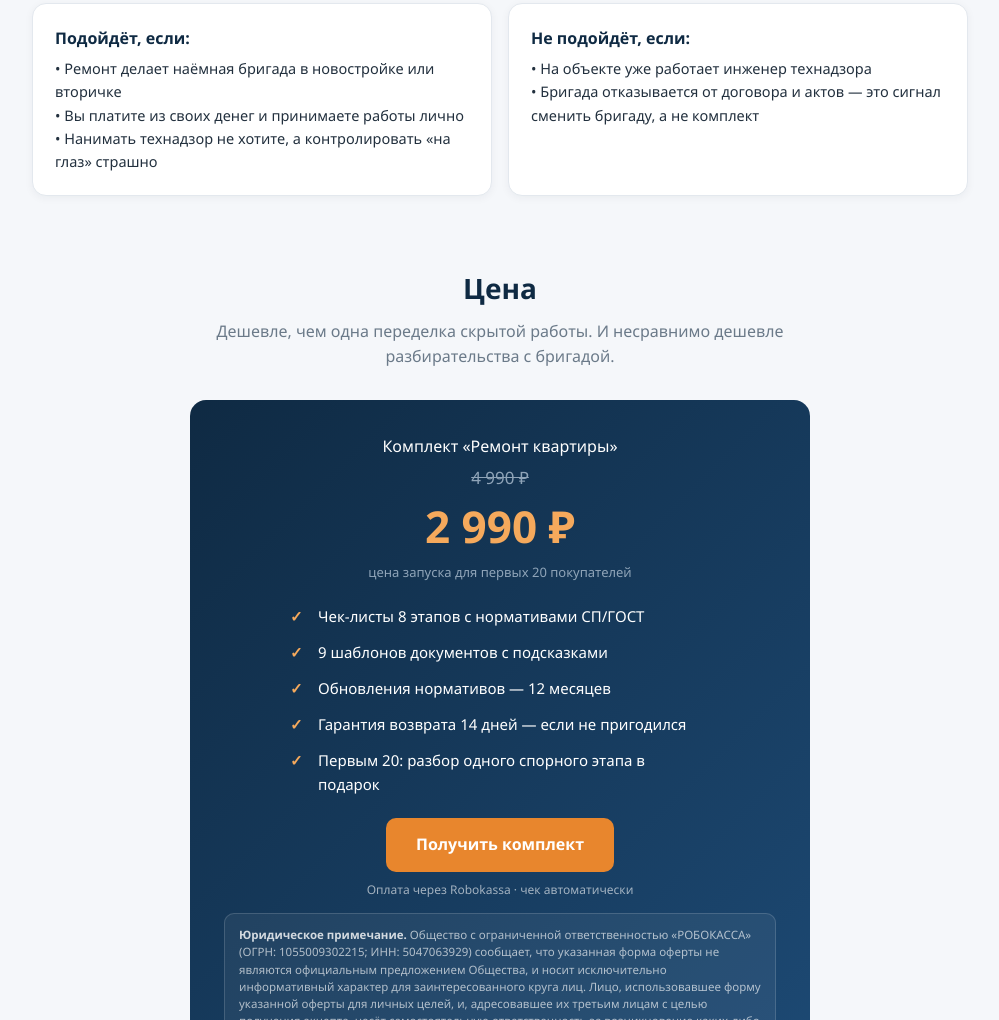
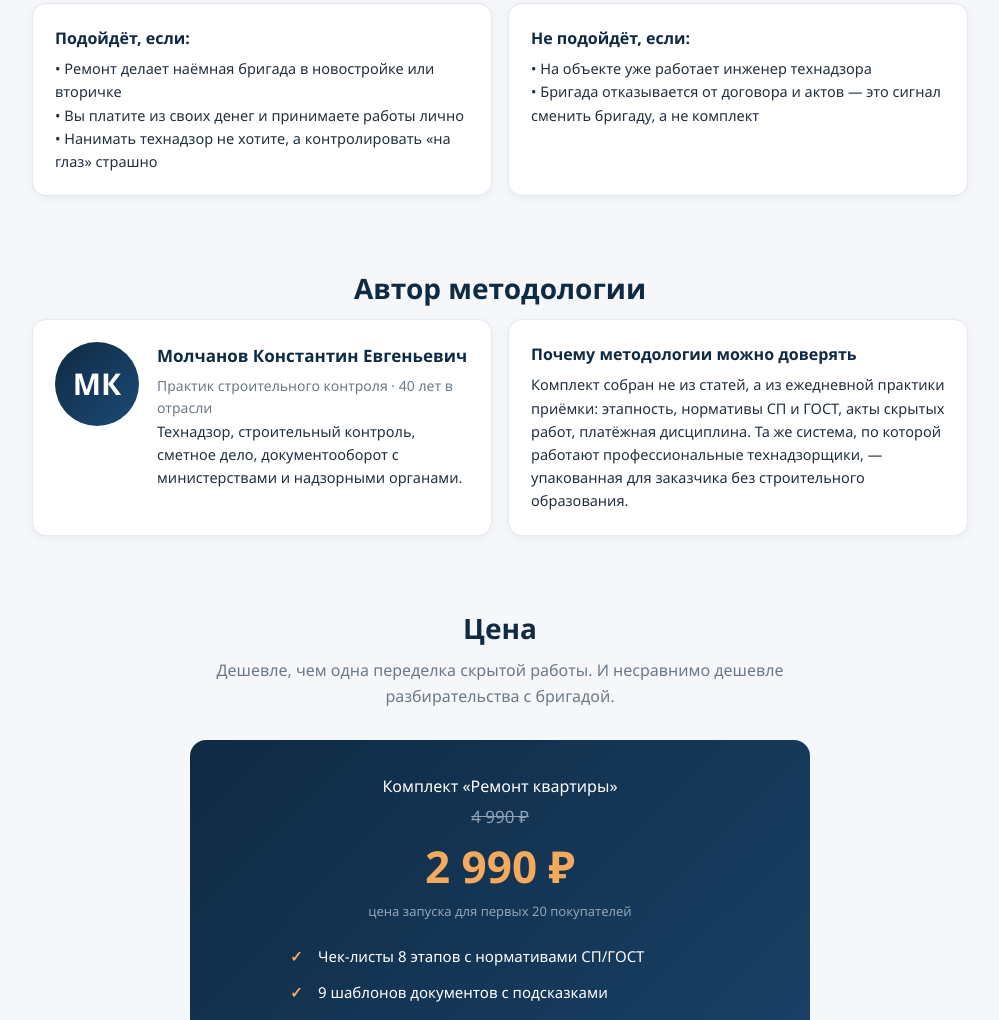
Before and after one commit to rodgermin10-design/svoy-tehnadzor, a plain HTML site: page index.html in a window 1280 px wide. Shown: the part 2385-3405 px from the top of the page, without its empty margins (140-1139 px from the left). Drawn offline with Linux system fonts and the light colour scheme.

```diff
--- a/index.html
+++ b/index.html
@@ -155,6 +155,24 @@
     </div>
   </section>
 
+  <section>
+    <h2>Автор методологии</h2>
+    <div class="grid g2">
+      <div class="card" style="display:flex;gap:18px;align-items:flex-start;">
+        <div style="flex:0 0 84px;height:84px;border-radius:50%;background:linear-gradient(135deg,var(--navy),#1d4a75);color:#fff;display:flex;align-items:center;justify-content:center;font-size:30px;font-weight:800;">МК</div>
+        <div>
+          <b style="font-size:17px;">Молчанов Константин Евгеньевич</b>
+          <p style="color:var(--muted);font-size:14px;">Практик строительного контроля · 40 лет в отрасли</p>
+          <p style="font-size:14.5px;">Технадзор, строительный контроль, сметное дело, документооборот с министерствами и надзорными органами.</p>
+        </div>
+      </div>
+      <div class="card">
+        <b>Почему методологии можно доверять</b>
+        <p style="font-size:14.5px;">Комплект собран не из статей, а из ежедневной практики приёмки: этапность, нормативы СП и ГОСТ, акты скрытых работ, платёжная дисциплина. Та же система, по которой работают профессиональные технадзорщики, — упакованная для заказчика без строительного образования.</p>
+      </div>
+    </div>
+  </section>
+
   <section id="price">
     <h2>Цена</h2>
     <p class="lead">Дешевле, чем одна переделка скрытой работы. И несравнимо дешевле разбирательства с бригадой.</p>
```
